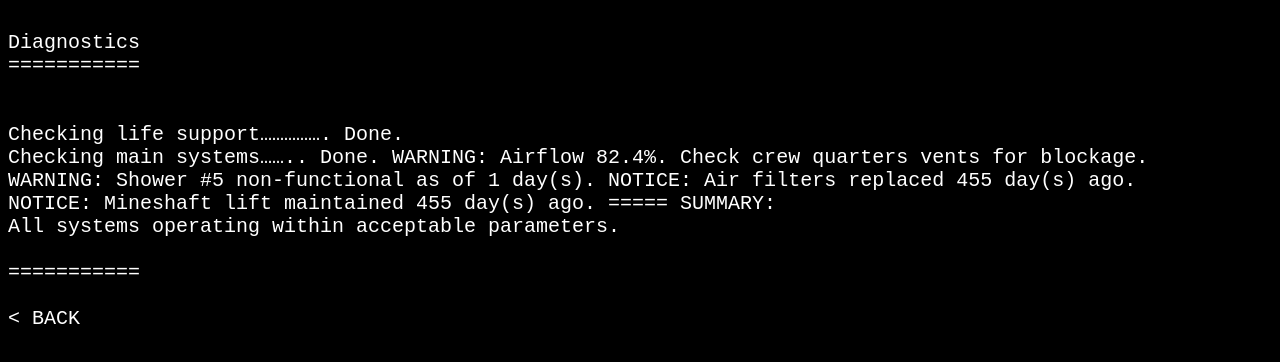
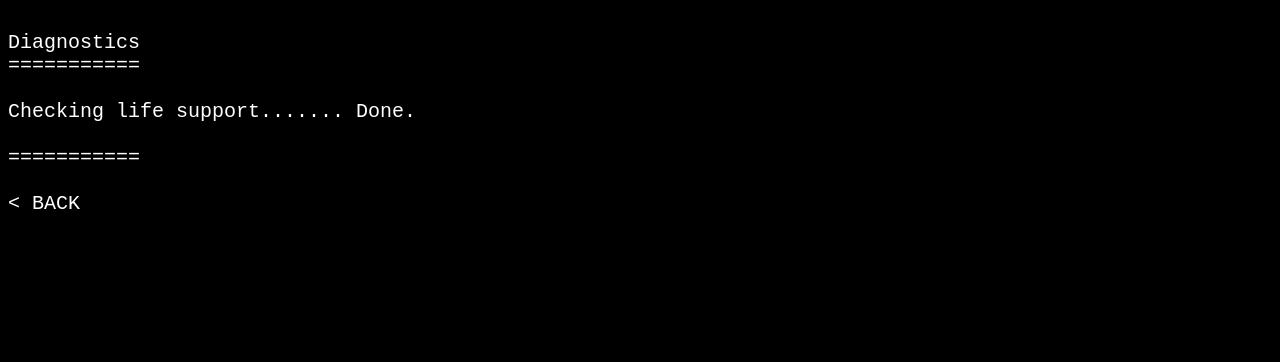
Before and after one commit to megalo3/ypsilon, an Angular app: page /diagnostics in a window 1280 px wide. Shown: the top 362 px of the page. Built offline with nearby package versions, Linux system fonts and the light colour scheme.

Commit message:
Slow type

```diff
--- a/src/app/diagnostics/diagnostics.component.html
+++ b/src/app/diagnostics/diagnostics.component.html
@@ -1,7 +1,7 @@
 <app-title />
-<div style="white-space: pre">
-Checking life support……………. Done.
-Checking main systems…….. Done.
+<div>{{ text() }}</div>
+    <!-- Checking life support....... Done.
+Checking main systems....... Done.
 
 WARNING: Airflow 82.4%. Check crew quarters vents for blockage.
 WARNING: Shower #5 non-functional as of 1 day(s).
@@ -12,8 +12,7 @@ NOTICE: Mineshaft lift maintained 455 day(s) ago.
 =====
 
 SUMMARY:
-All systems operating within acceptable parameters.
-</div>
+All systems operating within acceptable parameters. -->
 <br />
 <div>===========</div>
 <br />
--- a/src/app/diagnostics/diagnostics.component.ts
+++ b/src/app/diagnostics/diagnostics.component.ts
@@ -1,13 +1,21 @@
-import { Component } from '@angular/core';
+import { Component, OnInit, Signal, signal } from '@angular/core';
 import { TitleComponent } from '../title/title.component';
 import { RouterLink } from '@angular/router';
+import { SlowTypeService } from '../slow-type.service';
 
 @Component({
-  selector: 'app-diagnostics',
-  standalone: true,
-  imports: [TitleComponent, RouterLink],
-  templateUrl: './diagnostics.component.html',
+    selector: 'app-diagnostics',
+    standalone: true,
+    imports: [TitleComponent, RouterLink],
+    templateUrl: './diagnostics.component.html',
 })
-export class DiagnosticsComponent {
+export class DiagnosticsComponent implements OnInit {
+    text: Signal<string> = signal('One');
 
+    constructor(private slowType: SlowTypeService) {}
+
+    ngOnInit(): void {
+        const input = 'Checking life support....... Done.';
+        this.text = this.slowType.slowType(input, 50);
+    }
 }
--- /dev/null
+++ b/src/app/slow-type.service.ts
@@ -0,0 +1,23 @@
+import { Injectable, Signal, signal } from '@angular/core';
+
+@Injectable({
+    providedIn: 'root',
+})
+export class SlowTypeService {
+    constructor() {}
+
+    slowType(value: string, time: number = 30): Signal<string> {
+        const slowTypeSignal = signal<string>('');
+        let partialValue = '';
+        const timer = setInterval(() => {
+            if (value.length === partialValue.length) {
+                clearTimeout(timer);
+            }
+
+            partialValue = value.slice(0, partialValue.length + 1);
+            slowTypeSignal.set(partialValue);
+        }, time);
+
+        return slowTypeSignal;
+    }
+}
```
